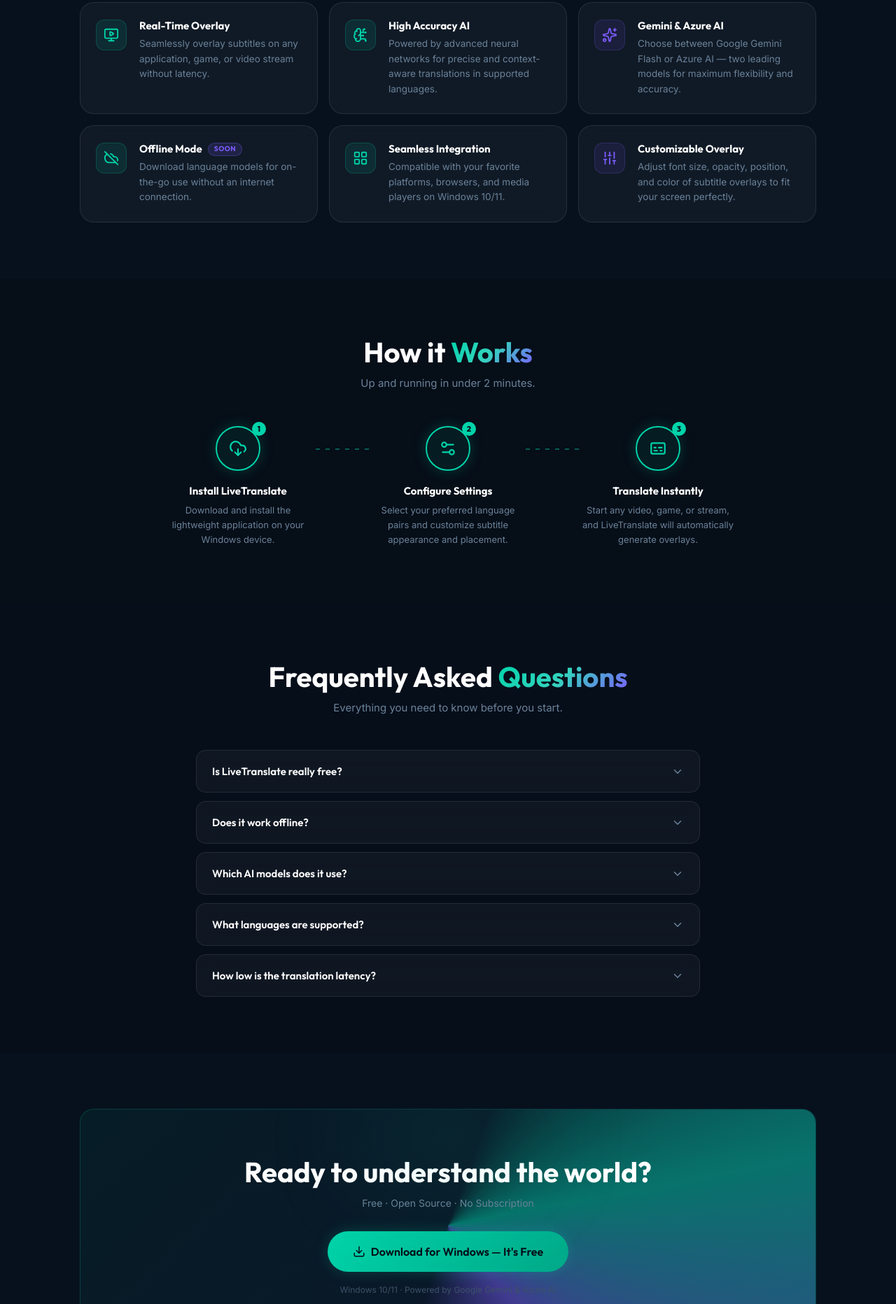
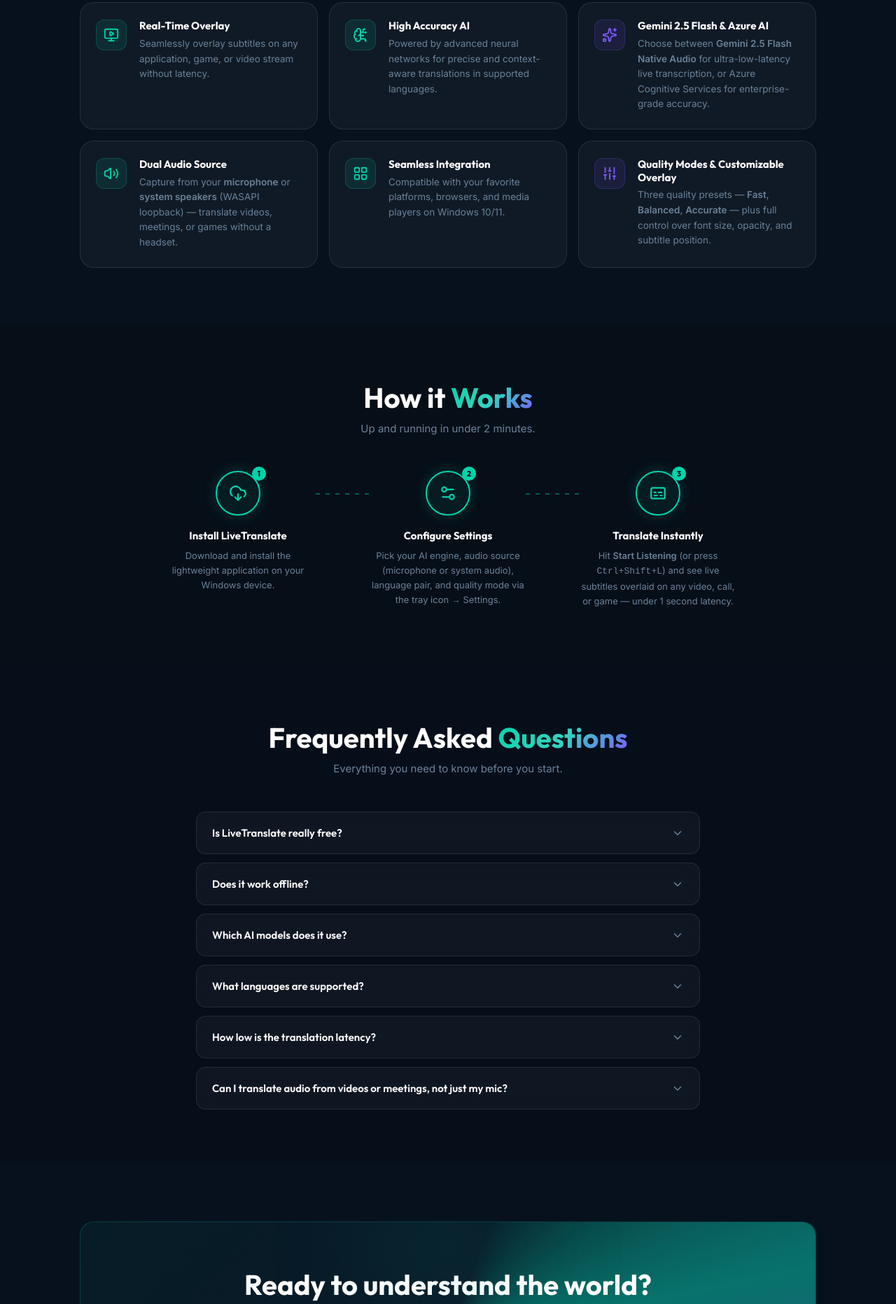
Before and after one commit to kotobuki09/LiveTranslateAI, a plain HTML site: page website/index.html in a window 1280 px wide. Shown: the part 1878-3742 px from the top of the page at 70% size. Drawn offline with nearby package versions, Linux system fonts and the light colour scheme.

Commit message:
docs(website): update features, FAQ, and CTA for Gemini 2.5 Flash and dual audio source

```diff
--- a/website/index.html
+++ b/website/index.html
@@ -235,18 +235,17 @@
                             <i data-lucide="sparkles"></i>
                         </div>
                         <div class="feature-body">
-                            <h3>Gemini &amp; Azure AI</h3>
-                            <p>Choose between Google Gemini Flash or Azure AI — two leading models for maximum
-                                flexibility and accuracy.</p>
+                            <h3>Gemini 2.5 Flash &amp; Azure AI</h3>
+                            <p>Choose between <strong>Gemini 2.5 Flash Native Audio</strong> for ultra-low-latency live transcription, or Azure Cognitive Services for enterprise-grade accuracy.</p>
                         </div>
                     </div>
-                    <div class="feature-card glass fade-in-up" style="animation-delay:0.2s" id="feature-offline">
+                    <div class="feature-card glass fade-in-up" style="animation-delay:0.2s" id="feature-audio-source">
                         <div class="feature-icon">
-                            <i data-lucide="cloud-off"></i>
+                            <i data-lucide="volume-2"></i>
                         </div>
                         <div class="feature-body">
-                            <h3>Offline Mode <span class="coming-soon-tag">Soon</span></h3>
-                            <p>Download language models for on-the-go use without an internet connection.</p>
+                            <h3>Dual Audio Source</h3>
+                            <p>Capture from your <strong>microphone</strong> or <strong>system speakers</strong> (WASAPI loopback) — translate videos, meetings, or games without a headset.</p>
                         </div>
                     </div>
                     <div class="feature-card glass fade-in-up" style="animation-delay:0.25s" id="feature-integration">
@@ -264,9 +263,8 @@
                             <i data-lucide="sliders"></i>
                         </div>
                         <div class="feature-body">
-                            <h3>Customizable Overlay</h3>
-                            <p>Adjust font size, opacity, position, and color of subtitle overlays to fit your screen
-                                perfectly.</p>
+                            <h3>Quality Modes &amp; Customizable Overlay</h3>
+                            <p>Three quality presets — <strong>Fast</strong>, <strong>Balanced</strong>, <strong>Accurate</strong> — plus full control over font size, opacity, and subtitle position.</p>
                         </div>
                     </div>
                 </div>
@@ -303,7 +301,7 @@
                             <div class="step-number">2</div>
                         </div>
                         <h4>Configure Settings</h4>
-                        <p>Select your preferred language pairs and customize subtitle appearance and placement.</p>
+                        <p>Pick your AI engine, audio source (microphone or system audio), language pair, and quality mode via the tray icon → Settings.</p>
                     </div>
 
                     <div class="step-connector">
@@ -318,7 +316,7 @@
                             <div class="step-number">3</div>
                         </div>
                         <h4>Translate Instantly</h4>
-                        <p>Start any video, game, or stream, and LiveTranslate will automatically generate overlays.</p>
+                        <p>Hit <strong>Start Listening</strong> (or press <kbd>Ctrl+Shift+L</kbd>) and see live subtitles overlaid on any video, call, or game — under 1 second latency.</p>
                     </div>
                 </div>
             </div>
@@ -363,10 +361,7 @@
                             <i data-lucide="chevron-down" class="faq-chevron"></i>
                         </button>
                         <div class="faq-answer">
-                            <p>LiveTranslate supports <strong>Google Gemini Flash</strong> (fast and cost-effective) and
-                                <strong>Azure AI Translator</strong> (enterprise-grade accuracy). You can switch between
-                                them in settings and add your own API keys.
-                            </p>
+                            <p>LiveTranslate supports two engines: <strong>Google Gemini 2.5 Flash Native Audio</strong> — a real-time WebSocket live API that transcribes and translates simultaneously for the lowest possible latency — and <strong>Azure Cognitive Services</strong> with Azure Translator for enterprise-grade accuracy. You can switch engines and add your own API keys in Settings.</p>
                         </div>
                     </div>
 
@@ -388,9 +383,17 @@
                             <i data-lucide="chevron-down" class="faq-chevron"></i>
                         </button>
                         <div class="faq-answer">
-                            <p>With Google Gemini Flash, typical end-to-end latency is <strong>under 1 second</strong>
-                                on a standard broadband connection. Azure AI typically delivers results in 0.5–1.5
-                                seconds depending on region.</p>
+                            <p>With Gemini 2.5 Flash Native Audio, typical end-to-end latency is <strong>~200ms</strong> on a standard broadband connection. Azure AI typically delivers results in 0.5–1.5 seconds depending on region. Use the <strong>Fast</strong> quality preset for live conversations or the <strong>Accurate</strong> preset for lectures and slower speech.</p>
+                        </div>
+                    </div>
+
+                    <div class="faq-item" id="faq-6">
+                        <button class="faq-question" aria-expanded="false">
+                            <span>Can I translate audio from videos or meetings, not just my mic?</span>
+                            <i data-lucide="chevron-down" class="faq-chevron"></i>
+                        </button>
+                        <div class="faq-answer">
+                            <p>Yes. Switch <strong>Audio Source</strong> to <em>System Audio</em> in Settings → STT tab. LiveTranslate captures everything playing through your speakers via WASAPI loopback — no virtual audio cable needed. Requires Windows 10/11 and the bundled PyAudioWPatch driver.</p>
                         </div>
                     </div>
 
@@ -410,7 +413,7 @@
                         <i data-lucide="download"></i>
                         Download for Windows — It's Free
                     </a>
-                    <p class="cta-note">Windows 10/11 · Powered by Google Gemini &amp; Azure AI</p>
+                    <p class="cta-note">Windows 10/11 · Powered by Gemini 2.5 Flash &amp; Azure AI · Mic or System Audio</p>
                 </div>
             </div>
         </section>
```
